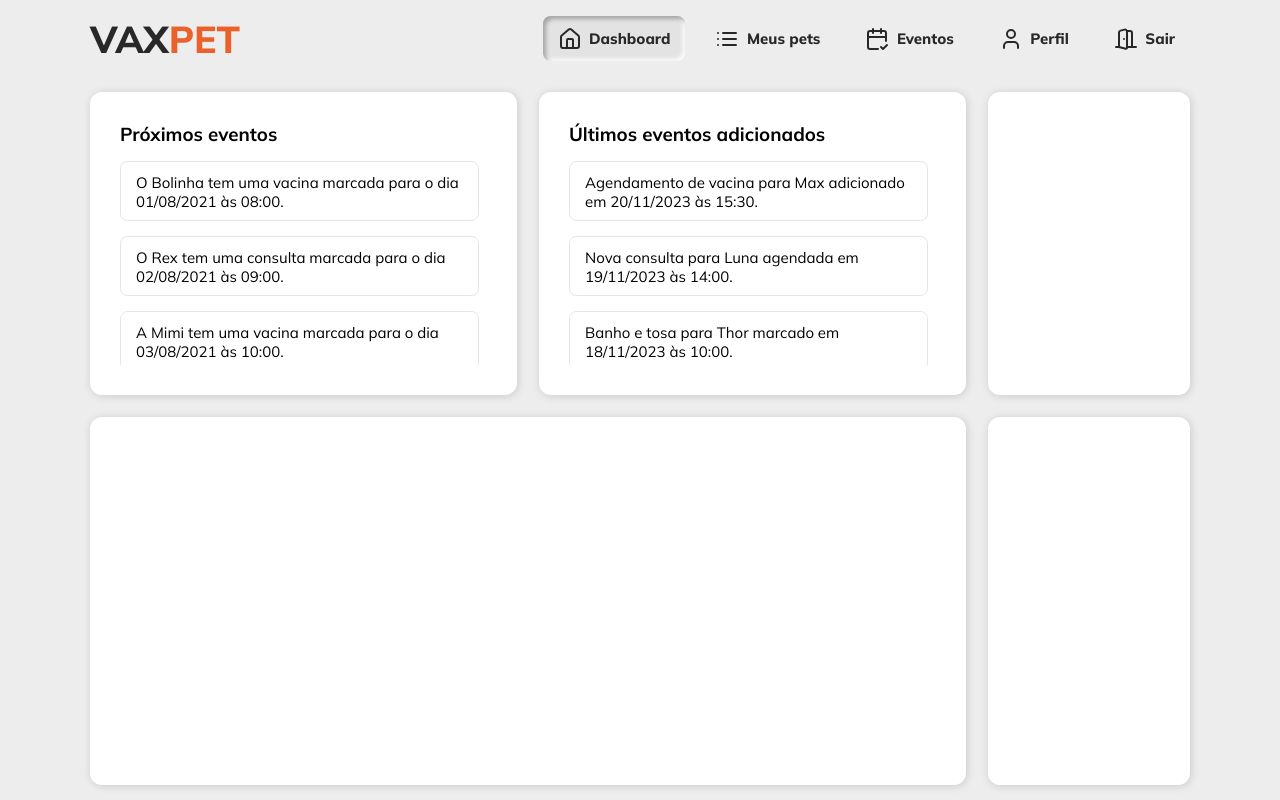
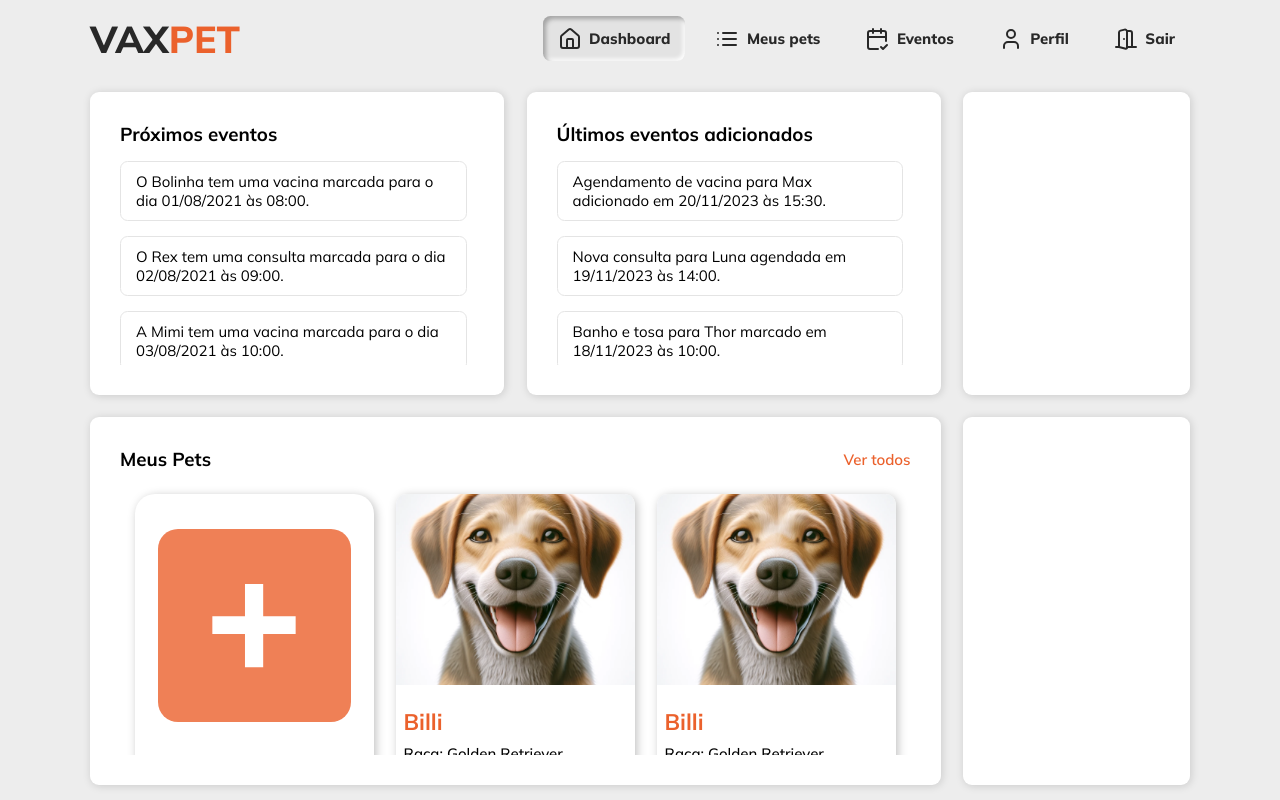
Before and after one commit to mguedesdev/vaxpet, a Next.js app: page /dashboard in a window 1280 px wide. Built offline with nearby package versions, Linux system fonts and the light colour scheme.

Commit message:
feat: mypets

```diff
--- a/src/app/dashboard/page.tsx
+++ b/src/app/dashboard/page.tsx
@@ -2,6 +2,7 @@
 
 import NextEvents from '@/components/PageDashboard/NextEvents/NextEvents';
 import LastEvents from '@/components/PageDashboard/LastEvents/LastEvents';
+import MyPets from '@/components/PageDashboard/MyPets/MyPets';
 import { Container, GridLayout, MainContainer } from './styles';
 
 const DashboardPage = () => {
@@ -15,7 +16,9 @@ const DashboardPage = () => {
           <LastEvents title="Últimos eventos adicionados" />
         </Container>
         <Container className="calendar-section" />
-        <Container className="pets-section" />
+        <Container className="pets-section">
+          <MyPets />
+        </Container>
         <Container className="day-events-section" />
       </GridLayout>
     </MainContainer>
--- a/src/app/dashboard/styles.ts
+++ b/src/app/dashboard/styles.ts
@@ -14,7 +14,7 @@ export const MainContainer = styled.div`
 
 export const GridLayout = styled.div`
   display: grid;
-  grid-template-columns: repeat(10, 1fr); /* 10 colunas de tamanho igual */
+  grid-template-columns: repeat(18, 1fr); /* 10 colunas de tamanho igual */
   grid-template-rows: repeat(11, 1fr); /* 10 linhas de tamanho igual */
   width: 100%;
   height: 90%;
@@ -22,25 +22,25 @@ export const GridLayout = styled.div`
 
   /* Layout dos primeiros 2 quadros (Próximos eventos e Últimos eventos adicionados) */
   .events-section {
-    grid-column: span 4; /* Ocupar 4/10 das colunas */
+    grid-column: span 7; /* Ocupar 4/10 das colunas */
     grid-row: span 5; /* Ocupar 5/11 das linhas */
   }
 
   /* Calendário ocupa 2/10 das colunas */
   .calendar-section {
-    grid-column: span 2; /* Ocupar 2/10 das colunas */
+    grid-column: span 4; /* Ocupar 2/10 das colunas */
     grid-row: span 5; /* Ocupar 5/11 das linhas */
   }
 
   /* A lista de pets ocupa 8/10 das colunas */
   .pets-section {
-    grid-column: span 8; /* Ocupar 8/10 das colunas */
+    grid-column: span 14; /* Ocupar 8/10 das colunas */
     grid-row: span 6; /* Ocupar 6/11 das linhas */
   }
 
   /* Eventos do dia selecionado ocupam 2/10 das colunas */
   .day-events-section {
-    grid-column: span 2; /* Ocupar 2/10 das colunas */
+    grid-column: span 4; /* Ocupar 2/10 das colunas */
     grid-row: span 6; /* Ocupar 6/11 das linhas */
   }
 
@@ -82,6 +82,6 @@ export const Container = styled.div`
   height: 100%;
   padding: 1rem;
   background-color: ${({ theme }) => theme.colors.white};
-  border-radius: 0.8rem;
+  border-radius: 0.6rem;
   box-shadow: 1px 1px 8px rgba(0, 0, 0, 0.15);
 `;
--- /dev/null
+++ b/src/components/Icons/PlusIcon.tsx
@@ -0,0 +1,20 @@
+import * as React from 'react';
+
+const PlusIcon = () => {
+  return (
+    <svg
+      width={84}
+      height={84}
+      viewBox="0 0 84 84"
+      fill="none"
+      xmlns="http://www.w3.org/2000/svg"
+    >
+      <path
+        d="M32.99 83.37V50.05H.35V32.37h32.64V.07h18.19v32.3h32.47v17.68H51.18v33.32H32.99z"
+        fill="#fff"
+      />
+    </svg>
+  );
+};
+
+export default PlusIcon;
--- /dev/null
+++ b/src/components/PageDashboard/CardPet/CardPet.styles.ts
@@ -0,0 +1,94 @@
+import styled from 'styled-components';
+
+export const Container = styled.div`
+  display: flex;
+  justify-content: center;
+  align-items: center;
+  width: 100%;
+  height: 100%;
+  box-shadow: 2px 2px 10px rgba(0, 0, 0, 0.25);
+  border-radius: 0.7rem;
+`;
+
+export const Card = styled.div`
+  display: flex;
+  flex-direction: column;
+  width: 100%;
+  height: 100%;
+`;
+
+export const PetImageContainer = styled.div`
+  display: flex;
+  justify-content: center;
+  align-items: center;
+  width: 100%;
+  height: 60%;
+  border-radius: 0.7rem 0.7rem 0 0;
+  overflow: hidden;
+  position: relative;
+
+  img {
+    transition: all 0.3s ease-in-out;
+  }
+
+  &:hover {
+    img {
+      transform: scale(1.1);
+      transition: all 0.3s ease-in-out;
+    }
+  }
+`;
+
+export const PetImage = styled.img`
+  width: 100%;
+  object-fit: cover;
+`;
+
+export const Name = styled.h3`
+  font-size: 1.5rem;
+  font-weight: 700;
+  color: ${({ theme }) => theme.colors.secondary};
+`;
+
+export const InfoText = styled.p`
+  font-size: 1rem;
+  font-weight: 500;
+`;
+
+export const InfoContainer = styled.div`
+  display: flex;
+  flex-direction: column;
+  gap: 0.5rem;
+  padding: 0.5rem;
+  width: 100%;
+  height: 40%;
+  justify-content: center;
+`;
+
+export const Button = styled.button`
+  background-color: ${({ theme }) => `${theme.colors.primary}80`};
+  position: absolute;
+  width: 100%;
+  height: 100%;
+  color: white;
+  border: none;
+  cursor: pointer;
+  transition: background-color 0.3s ease;
+  opacity: 0;
+
+  display: flex;
+  justify-content: center;
+  align-items: center;
+  gap: 0.5rem;
+
+  transition: opacity 0.3s ease;
+
+  &:hover {
+    opacity: 1;
+  }
+`;
+
+export const ButtonText = styled.span`
+  font-size: 1.3rem;
+  font-weight: 800;
+`;
--- /dev/null
+++ b/src/components/PageDashboard/CardPet/Cardpet.tsx
@@ -0,0 +1,32 @@
+import {
+  InfoText,
+  Button,
+  ButtonText,
+  Card,
+  Container,
+  Name,
+  PetImage,
+  PetImageContainer,
+  InfoContainer,
+} from './CardPet.styles';
+
+const CardPet = () => {
+  return (
+    <Container>
+      <Card>
+        <PetImageContainer>
+          <PetImage src="/images/placeholderCardPet.png" alt="Pet" />
+          <Button>
+            <ButtonText>Detalhes</ButtonText>
+          </Button>
+        </PetImageContainer>
+        <InfoContainer>
+          <Name>Billi</Name>
+          <InfoText>Raça: Golden Retriever</InfoText>
+          <InfoText>Idade: 2 anos</InfoText>
+        </InfoContainer>
+      </Card>
+    </Container>
+  );
+};
+export default CardPet;
--- a/src/components/PageDashboard/LastEvents/LastEvents.styles.ts
+++ b/src/components/PageDashboard/LastEvents/LastEvents.styles.ts
@@ -27,6 +27,7 @@ export const EventsList = styled.ul`
 export const Event = styled.li`
   display: flex;
   flex-direction: column;
+  justify-content: center;
   gap: 0.5rem;
   padding: 0.75rem 1rem;
   border: 1px solid ${({ theme }) => theme.colors.grayLight};
--- /dev/null
+++ b/src/components/PageDashboard/MyPets/MyPets.styles.ts
@@ -0,0 +1,96 @@
+import styled from 'styled-components';
+
+export const TitleContainer = styled.div`
+  display: flex;
+  align-items: center;
+  justify-content: space-between;
+  width: 100%;
+`;
+
+export const Title = styled.h2`
+  font-size: 1.25rem;
+  font-weight: 600px;
+  width: 100%;
+  text-align: start;
+`;
+
+export const SeeAllButton = styled.button`
+  color: #eb612c;
+  font-size: 1rem;
+  border: none;
+  background-color: transparent;
+  width: fit-content;
+  white-space: nowrap;
+  font-weight: 600;
+
+  &:hover {
+    cursor: pointer;
+    text-decoration: underline;
+  }
+`;
+
+export const Container = styled.div`
+  display: flex;
+  flex-direction: column;
+  align-items: center;
+  justify-content: center;
+  padding: 1rem;
+  height: 100%;
+  width: 100%;
+  gap: 0.5rem;
+`;
+
+export const PetsList = styled.div`
+  display: grid;
+  grid-template-columns: repeat(auto-fill, minmax(200px, 1fr));
+  gap: 1.5rem;
+  width: 100%;
+  padding: 1rem;
+  overflow-y: auto;
+  > * {
+    aspect-ratio: 3/4;
+  }
+`;
+
+export const AddCard = styled.div`
+  display: flex;
+  align-items: center;
+  justify-content: center;
+  gap: 2rem;
+  flex-direction: column;
+  width: 100%;
+  height: 100%;
+  border-radius: 20px;
+  padding: 1.5rem;
+  box-shadow: 2px 2px 10px rgba(0, 0, 0, 0.25);
+
+  &:hover {
+    button {
+      background-color: rgba(235, 97, 44, 1);
+    }
+    h2 {
+      color: rgba(235, 97, 44, 1);
+    }
+  }
+`;
+
+export const AddButton = styled.button`
+  display: flex;
+  align-items: center;
+  justify-content: center;
+  width: 100%;
+  aspect-ratio: 1/1;
+  border: none;
+  background-color: rgba(235, 97, 44, 0.8);
+  color: #fff;
+  border-radius: 20px;
+  cursor: pointer;
+  transition: all 0.4s ease-in-out;
+`;
+
+export const AddTitleCard = styled.h2`
+  font-size: 1.25rem;
+  font-weight: 600px;
+  color: rgba(235, 97, 44, 0.8);
+  transition: all 0.4s ease-in-out;
+`;
--- /dev/null
+++ b/src/components/PageDashboard/MyPets/MyPets.tsx
@@ -0,0 +1,36 @@
+import PlusIcon from '@/components/Icons/PlusIcon';
+import {
+  AddButton,
+  AddCard,
+  AddTitleCard,
+  Container,
+  PetsList,
+  SeeAllButton,
+  Title,
+  TitleContainer,
+} from './MyPets.styles';
+import CardPet from '../CardPet/Cardpet';
+
+const MyPets = () => {
+  return (
+    <Container>
+      <TitleContainer>
+        <Title>Meus Pets</Title>
+        <SeeAllButton>Ver todos</SeeAllButton>
+      </TitleContainer>
+      <PetsList>
+        <AddCard>
+          <AddButton>
+            <PlusIcon />
+          </AddButton>
+          <AddTitleCard>Adicionar pet</AddTitleCard>
+        </AddCard>
+        {Array.from({ length: 10 }).map((_, index) => (
+          <CardPet key={index} />
+        ))}
+      </PetsList>
+    </Container>
+  );
+};
+
+export default MyPets;
--- a/src/components/PageDashboard/NextEvents/NextEvents.styles.ts
+++ b/src/components/PageDashboard/NextEvents/NextEvents.styles.ts
@@ -27,6 +27,7 @@ export const EventsList = styled.ul`
 export const Event = styled.li`
   display: flex;
   flex-direction: column;
+  justify-content: center;
   gap: 0.5rem;
   padding: 0.75rem 1rem;
   border: 1px solid ${({ theme }) => theme.colors.grayLight};
```
Also changed, not shown: public/images/placeholderCardPet.png (added).
